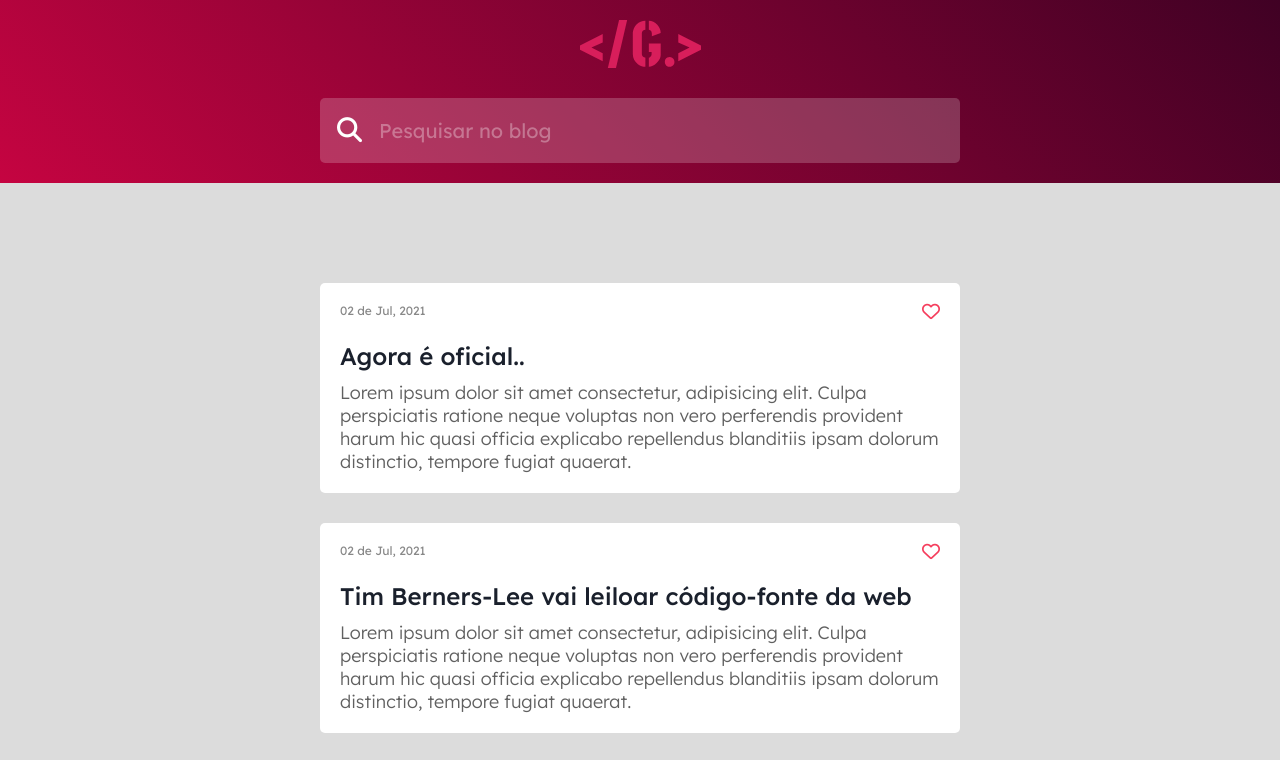
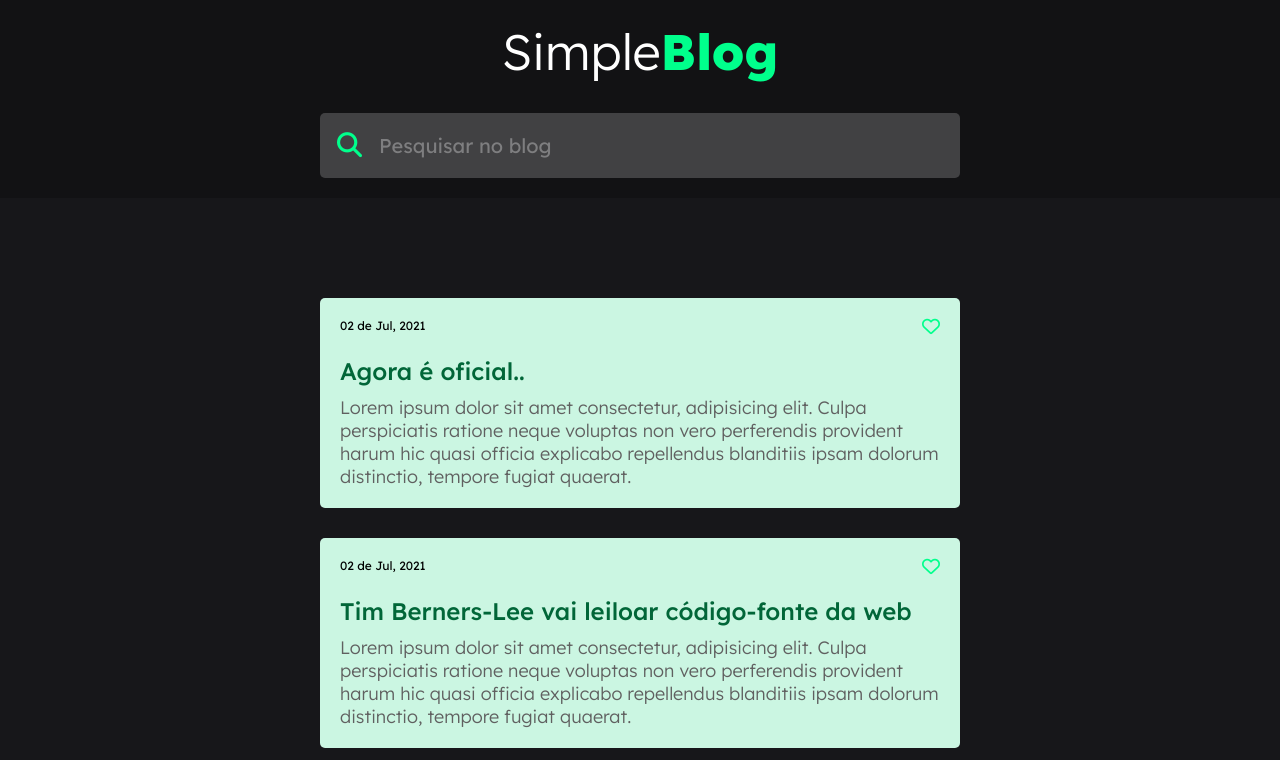
Before and after one commit to Gabnns/SimpleBlog, a plain HTML site: page index.html in a window 1280 px wide. Shown: the top 760 px of the page. Drawn offline with Linux system fonts and the light colour scheme.

Commit message:
new modifies

```diff
--- a/index.html
+++ b/index.html
@@ -17,7 +17,7 @@
     <header>
       <div class="header-content">
         <div class="content-logo">
-          <img src="./img/Logo.svg" alt="logo" />
+          <p><span>Simple</span>Blog</p>
         </div>
         <div class="content-navBar">
           <i id="teste" class="fa-solid fa-magnifying-glass"></i>
--- a/style.css
+++ b/style.css
@@ -1,4 +1,5 @@
 @import url("https://fonts.googleapis.com/css2?family=Lexend+Deca:wght@200;300;400;500;600;700;800&display=swap");
+
 
 * {
   margin: 0;
@@ -7,9 +8,14 @@
   font-family: "Lexend Deca", sans-serif;
 }
 
+body {
+  background-color: #17171a;
+
+}
+
 header {
   width: 100%;
-  background: linear-gradient(45deg, #c50441 0%, #400124 100%);
+  background-color: #121214;
   display: flex;
   align-items: center;
   justify-content: center;
@@ -20,13 +26,17 @@ header .header-content {
 }
 header .content-logo {
   width: 100%;
+  font-size: 50px;
+  color: #00ff8c;
+  font-weight: 800;
   margin-bottom: 30px;
   display: flex;
   align-items: center;
   justify-content: center;
 }
-header .content-logo img {
-  max-width: 150px;
+header .content-logo span {
+  color: white;
+  font-weight: 300;
 }
 
 header .content-navBar {
@@ -39,18 +49,19 @@ header .content-navBar {
 }
 header .content-navBar i {
   font-size: 25px;
-  color: white;
+  color: #00ff8c;
   margin-right: 17px;
   cursor: pointer;
   transition: all ease .2s;
 }
 header .content-navBar i:hover{
-  transform: scale(1.2);
+  transform: scale(1.1);
+  transition: all ease-in-out 0.2s;
 }
 header .content-navBar input {
   width: 100%;
   font-size: 20px;
-  color: white;
+  color: #8adcb7;
   background: transparent;
   outline: none;
   border: none;
@@ -62,10 +73,9 @@ header .content-navBar input::placeholder {
 
 section {
     width: 100%;
-    height: 100%;
+    height:100vh;
     display: flex;
     justify-content: center;
-    background-color: gainsboro;
 }
 
 section .main-content {
@@ -79,24 +89,24 @@ section .main-content .box{
     width: 100%;
     padding: 20px;
     border-radius: 5px;
-    background-color: #fff;
+    background-color: #cbf6e2;
 }
 section .main-content .box .box-details {
     display: flex;
     font-size: 12px;
-    color: #888;
+    color: #000000;
     justify-content: space-between;
     margin-bottom: 20px;
 }
 section .main-content .box .box-details i{
-    color: rgb(245, 62, 93);
+    color: #00ff8c;
     font-size: 18px;
     cursor: pointer;
     transition: all ease 0.2s;
 }
 
 section .main-content .box .box-title{
-    color: #1a202c;
+    color: #016638;
     font-weight: 500;
     margin-bottom: 10px;
 }
```
Also changed, not shown: 1 other file.
